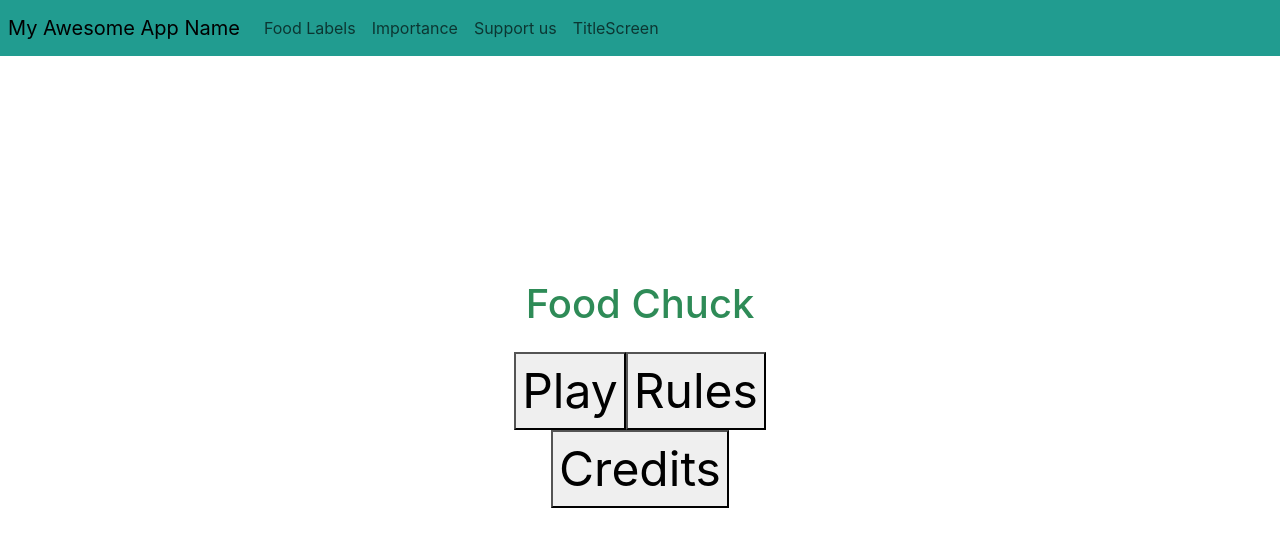
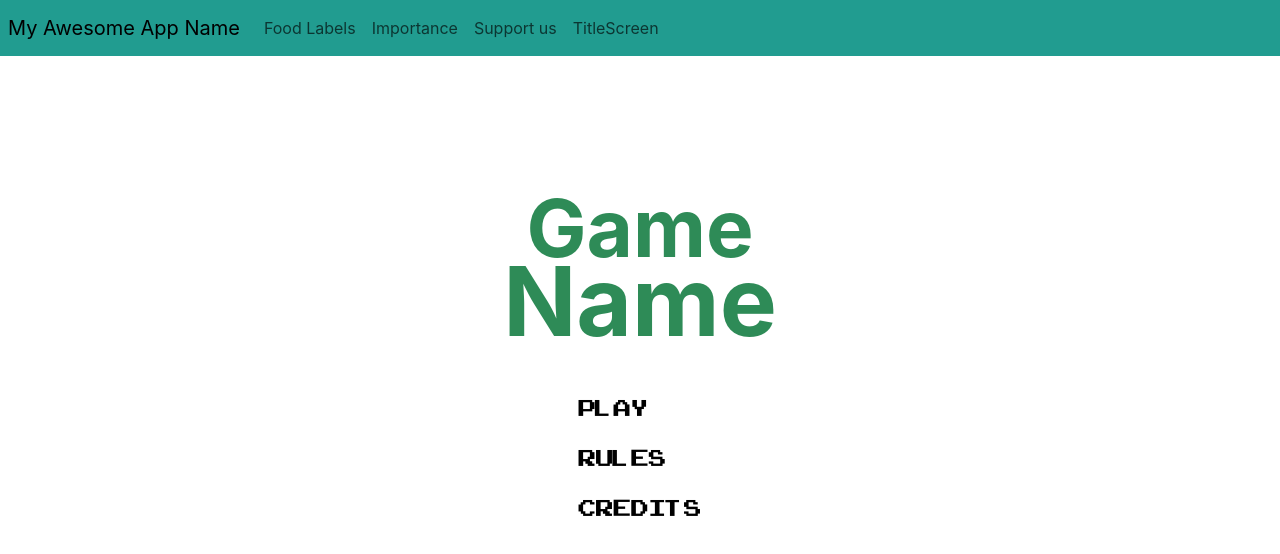
Before and after one commit to hightechu/techccelerator-ecoquest, a React (Create React App) app: page /TitleScreen in a window 1280 px wide. Shown: the top 554 px of the page. Built offline with nearby package versions, Linux system fonts and the light colour scheme.

Commit message:
changed the buttons by removing the backround and border, made it retro, and changed the title screen by making it big and towards the top of the screen.

```diff
--- a/src/App.js
+++ b/src/App.js
@@ -35,8 +35,6 @@ function App() {
         <p>
           Welcome! This is my page, log in to explore.
         </p>
-        <button class="btn btn-success btn-lg" onClick={PressMe}>Press Me</button>
-        <button class="btn btn-danger btn-sm" onClick={DontPressMe}>Don't Press Me</button>
         <Login />
         <TestComponent />
         <Footer />
--- a/src/components/TitleScreen.js
+++ b/src/components/TitleScreen.js
@@ -4,15 +4,17 @@ import React from 'react';
 
   return (
     <div className="container-fluid title">
-       <h1>Food Chuck</h1>
+      <h2>Game</h2>
+       <h1>Name</h1>
         <p>
 
         </p>
-        <div className='bt12'>
-        <button>Play</button>
-        <button>Rules</button>
+        <div className='buttontitle'>
+          <button className='buttontitle'>Play</button>
+          <button className='buttontitle'>Rules</button>
+          <button className='buttontitle'>Credits</button>
         </div>
-        <button>Credits</button>
+
     </div>
   )
 
--- a/src/index.css
+++ b/src/index.css
@@ -1,4 +1,8 @@
 /* FIXES */
+@font-face {
+  font-family: arcadeclassic;
+  src: url(arcadeclassic/ARCADECLASSIC.TTF);
+}
 
 body {
   margin: 0;
@@ -22,15 +26,20 @@ code {
   display: flex;
   flex-direction: column;
   justify-content: center;
-  margin-top: 200px;
+}
+.title h2{
+  color: seagreen;
+  font-size: 5rem;
+  margin-top:100px;
+  font-weight: bold;
 }
 .title h1{
   color: seagreen;
+  font-size: 6rem;
+  margin-top: -40px;
+  font-weight: bold;
 }
-.bt12{
-  display: flex;
-  flex-direction: row;
-}
+
 .navbar {
   padding: 0.5rem;
 }
@@ -45,6 +54,16 @@ code {
   font-size: 15px;
 }
 /* DEVELOPERS ADD CUSTOM CSS BELOW */
+
+.buttontitle{
+  display: flex;
+  flex-direction: column;
+  background: transparent;
+  border: 0;
+  color:black;
+  font-size: 2rem;
+  font-family: arcadeclassic;
+}
 
 .custom-class {
   color: red;
```
Also changed, not shown: src/arcadeclassic/ARCADECLASSIC.TTF (added), src/arcadeclassic/pizzadudedotdk.txt (added).
